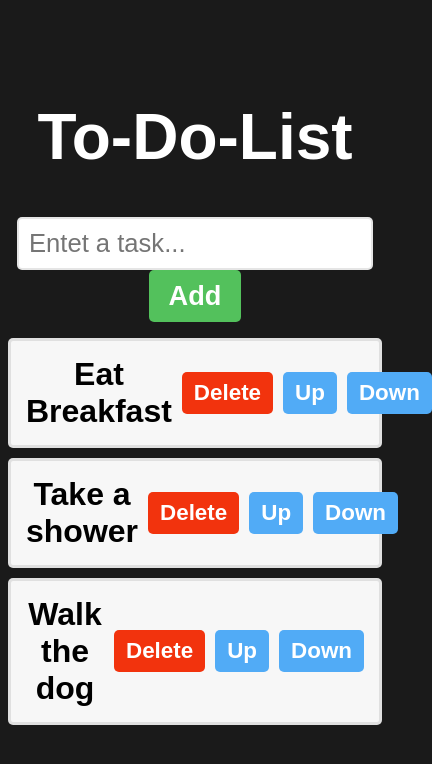
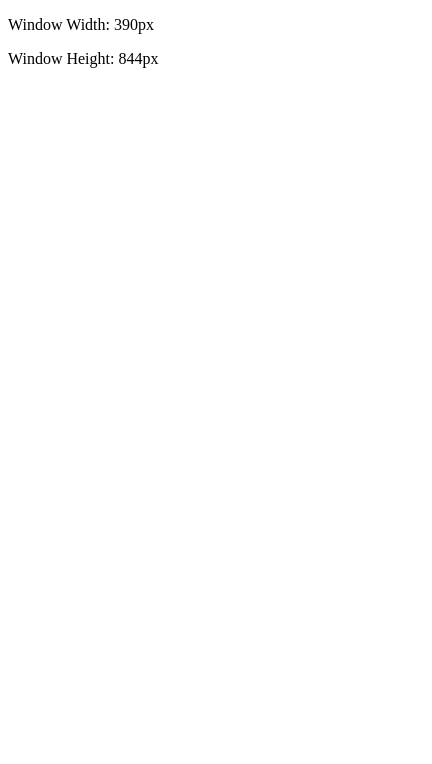
Before and after one commit to littlecows/my-react-app, a React (Vite) app: page / in a window 390 px wide. Shown: the top 764 px of the page, 432 px wide, since content can reach past the window. Built offline with nearby package versions, Linux system fonts and the light colour scheme.

Commit message:
use effect hee maa

```diff
--- a/src/App.jsx
+++ b/src/App.jsx
@@ -11,13 +11,14 @@
 // import Mycomponent2 from "./MyComponent2.jsx";
 // import MyComponent3 from "./MyComponent3.jsx";
 // import MyComponent4 from "./MyComponent4";
-import ToDoList from "./ToDoList";
+// import ToDoList from "./ToDoList";
+import MyComponent5 from "./MyComponent5";
 
 function App() {
 
   return (
     <>
-     <ToDoList />
+     <MyComponent5 />
     </>
   );
 }
--- /dev/null
+++ b/src/MyComponent5.jsx
@@ -0,0 +1,82 @@
+/*
+useEffect() = React Hook that tells React DO SOME CODE WHEN (pick one):
+This component re-renders
+This component mounts
+This state of a value
+
+useEffect(function, [dependensies])
+
+1. useEffect(() => {}) Runs after every re-render
+2. useEffect(() => {}, []) Runs only on mount
+3. useEffect(() => {}, [value]) Runs on mount + when value changes
+
+USES
+1 Event Listeners
+2 DOM manipulation
+3 Subscriptions (real-time updates)
+4 Fetching Data from an API
+5 Clean up when a component unmounts
+*/
+
+import React, {useState, useEffect} from "react";
+
+function MyComponent5() {
+
+    // const [count, setCount] = useState(0)
+    // const [color, setColor] = useState("green")
+
+    // useEffect(() => {
+    //     document.title = `Count: ${count} ${color}`
+
+    //     return () => {
+    //         // Some cleanup code
+    //     }
+    // }, [count, color])
+
+    // function addCount() {
+    //     setCount(c => c + 1)
+    // }
+
+    // function subtractCount() {
+    //     setCount(c => c - 1)
+    // }
+
+    // function changeColor() {
+    //     setColor(c => c === "green" ? "red" : "green")
+    // }
+
+    const [width, setWidth] = useState(window.innerWidth)
+    const [height, setHeight] = useState(window.innerHeight)
+
+    useEffect(() => {
+        window.addEventListener("resize", handleResize)
+        console.log("Event listener added")
+
+        return () => {
+            window.removeEventListener("resize", handleResize)
+            console.log("Event listener remove")
+        }
+    }, [])
+
+    useEffect(() => {
+        document.title = `Size: ${width} x ${height}`
+    }, [width, height])
+
+    function handleResize() {
+        setWidth(window.innerWidth)
+        setHeight(window.innerHeight)
+    }
+
+    return(
+        <div>
+            {/* <p style={{color: color}}>Count: {count}</p>
+            <button onClick={addCount}>Add</button>
+            <button onClick={subtractCount}>Subtract</button><br />
+            <button onClick={changeColor}>Change Color</button> */}
+            <p>Window Width: {width}px </p>
+            <p>Window Height: {height}px </p>
+        </div>
+    )
+}
+
+export default MyComponent5
--- a/src/index.css
+++ b/src/index.css
@@ -131,7 +131,9 @@ input[type="color"]{
     border-radius: 10px;
     border: 3px solid hsl(0, 0%, 80%);
 } */
-body{
+
+
+/* body{
     background-color: hsl(0, 0%, 10%);
 }
 .to-do-list {
@@ -203,4 +205,4 @@ li{
     font-size: 1.4rem;
     margin-left: 10px;
 
-}
+} */
```
